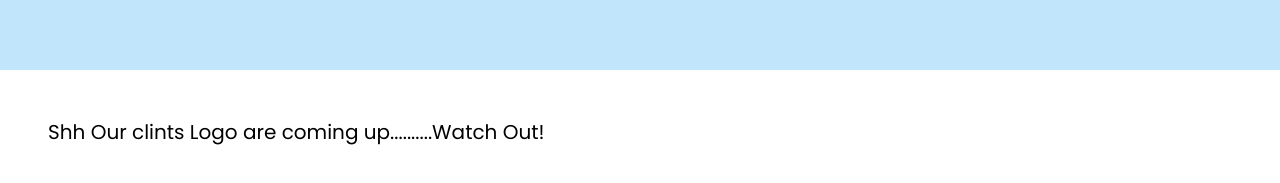
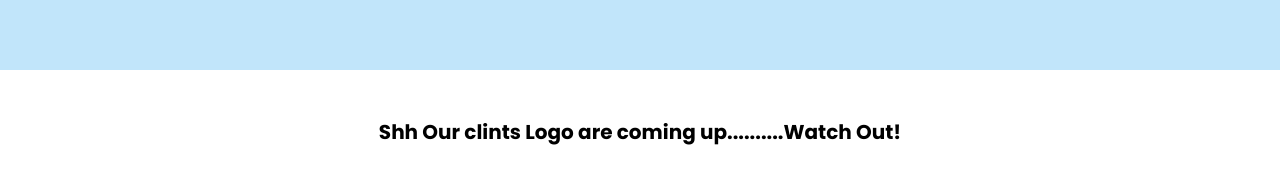
Before and after one commit to Coast-Information-Technology/coastlink24, a Next.js app: page / in a window 1280 px wide. Shown: the part 601-784 px from the top of the page. Built offline with nearby package versions, Linux system fonts and the light colour scheme.

Commit message:
Initial Landing 7%

```diff
--- a/app/page.tsx
+++ b/app/page.tsx
@@ -49,8 +49,8 @@ export default function Home() {
       </div>
 
       {/* Cients logo */}
-      <div className={`${styles.clientLogoCont} p-12 flex items-center `}>
-        <p className="text-bold text-xl">Shh Our clints Logo are coming up..........Watch Out!</p>
+      <div className={`${styles.clientLogoCont} p-12 flex items-center justify-center`}>
+        <p className="font-bold text-xl">Shh Our clints Logo are coming up..........Watch Out!</p>
         <div className="logoCaurosel">
 
         </div>
--- a/app/styles/landing.module.css
+++ b/app/styles/landing.module.css
@@ -97,7 +97,7 @@
     height: 100%;
     padding: 6rem 0rem;
     justify-content: center;
-    gap: 1rem;
+    gap: 0.71rem;
     /* border: 1px solid red; */
 }
 
--- a/app/styles/landingNav.module.css
+++ b/app/styles/landingNav.module.css
@@ -25,7 +25,7 @@
     position: absolute;
     left: 0;
     bottom: 0;
-    height: 4px;
+    height: 2.4px;
     width: 0;
     background: linear-gradient(90deg, rgba(131,58,180,1) 0%, rgba(29,113,253,1) 50%, rgba(155,69,252,1) 100%);
     transition: width 0.4s ease;
```
